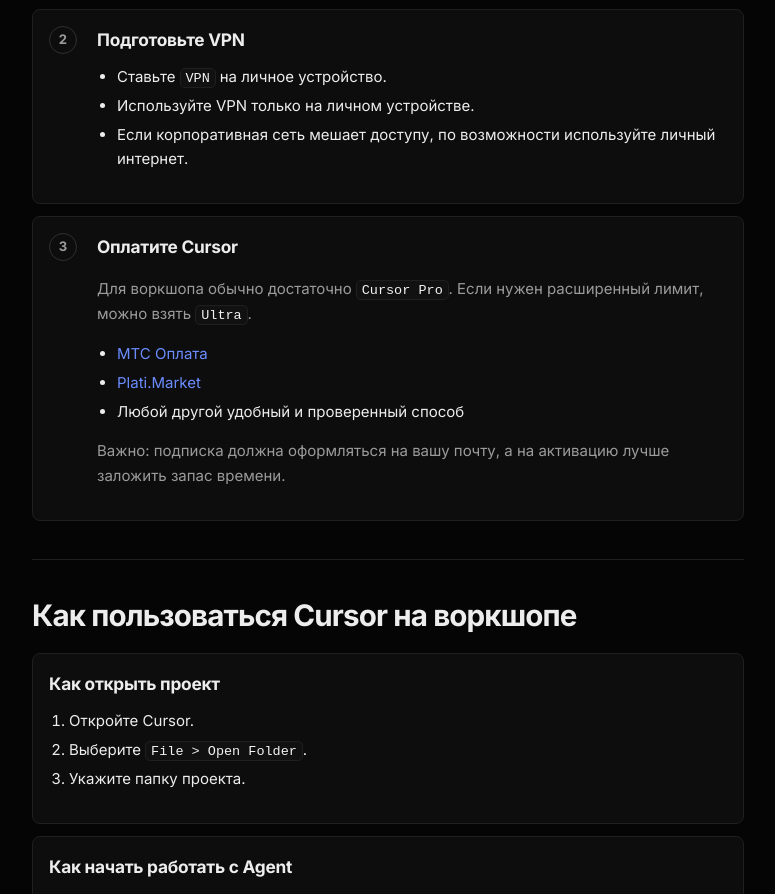
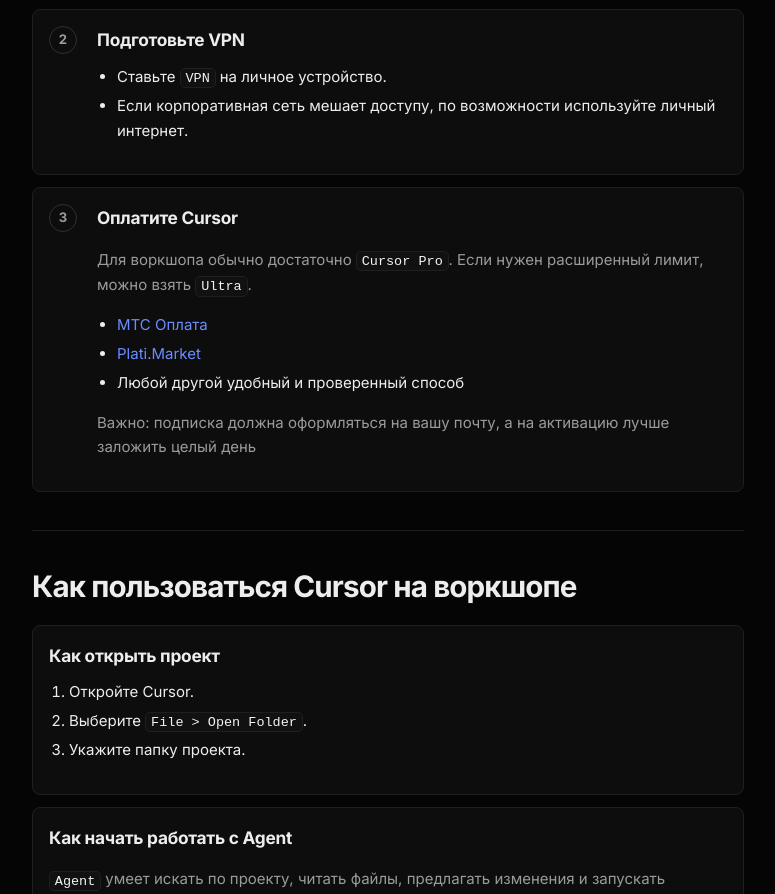
Before and after one commit to Hounsot/ai-workshop, a plain HTML site: page index.html in a window 1280 px wide. Shown: the part 3947-4841 px from the top of the page, without its empty margins (382-1157 px from the left). Drawn offline with Linux system fonts and the light colour scheme.

Commit message:
Update index.html

```diff
--- a/index.html
+++ b/index.html
@@ -270,7 +270,6 @@
               <h3>Подготовьте VPN</h3>
               <ul>
                 <li>Ставьте <code>VPN</code> на личное устройство.</li>
-                <li>Используйте VPN только на личном устройстве.</li>
                 <li>Если корпоративная сеть мешает доступу, по возможности используйте личный интернет.</li>
               </ul>
             </div>
@@ -286,7 +285,7 @@
                 <li><a href="https://plati.market/itm/cursorai-pro-business-ultra-subscription-activation/4758785" target="_blank" rel="noreferrer">Plati.Market</a></li>
                 <li>Любой другой удобный и проверенный способ</li>
               </ul>
-              <p>Важно: подписка должна оформляться на вашу почту, а на активацию лучше заложить запас времени.</p>
+              <p>Важно: подписка должна оформляться на вашу почту, а на активацию лучше заложить целый день</p>
             </div>
           </div>
         </section>
```
